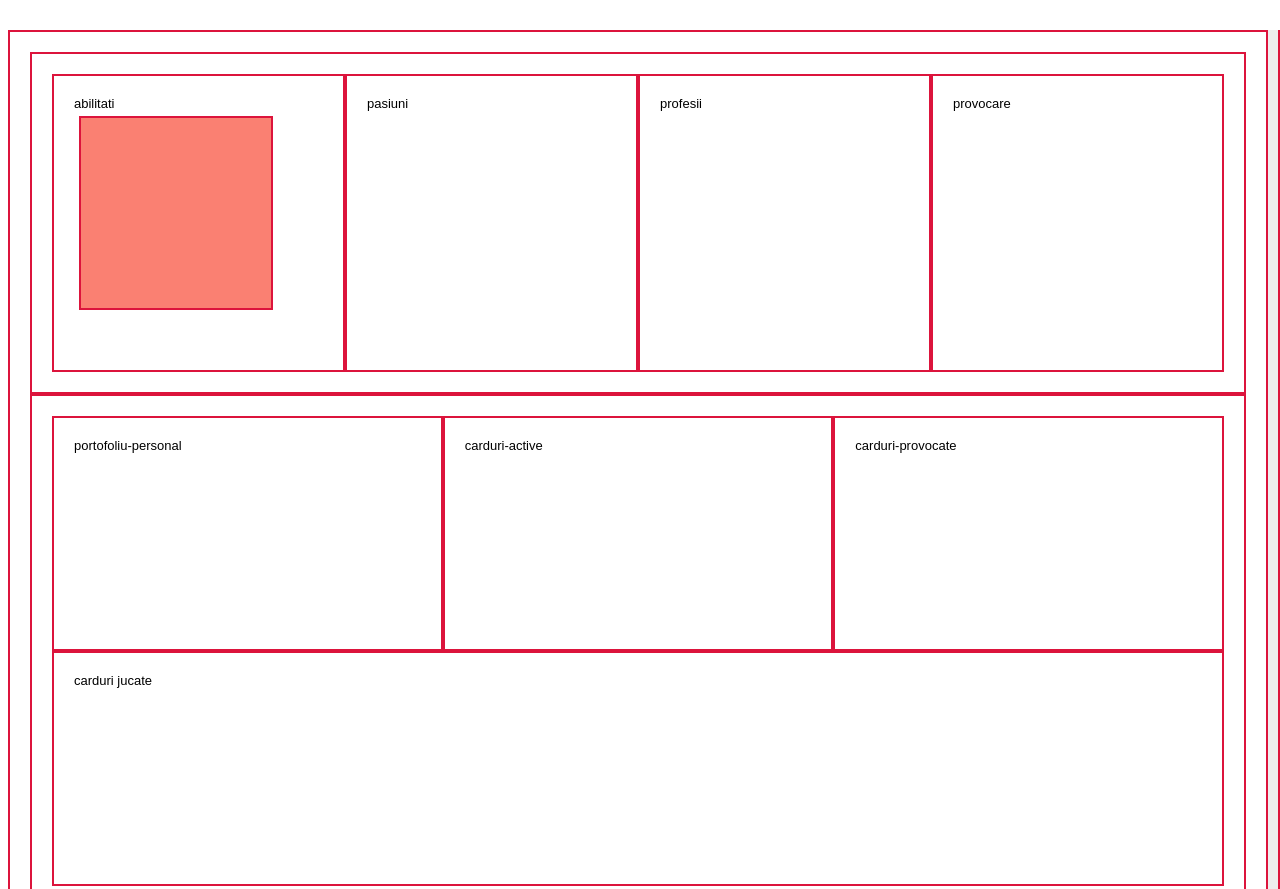
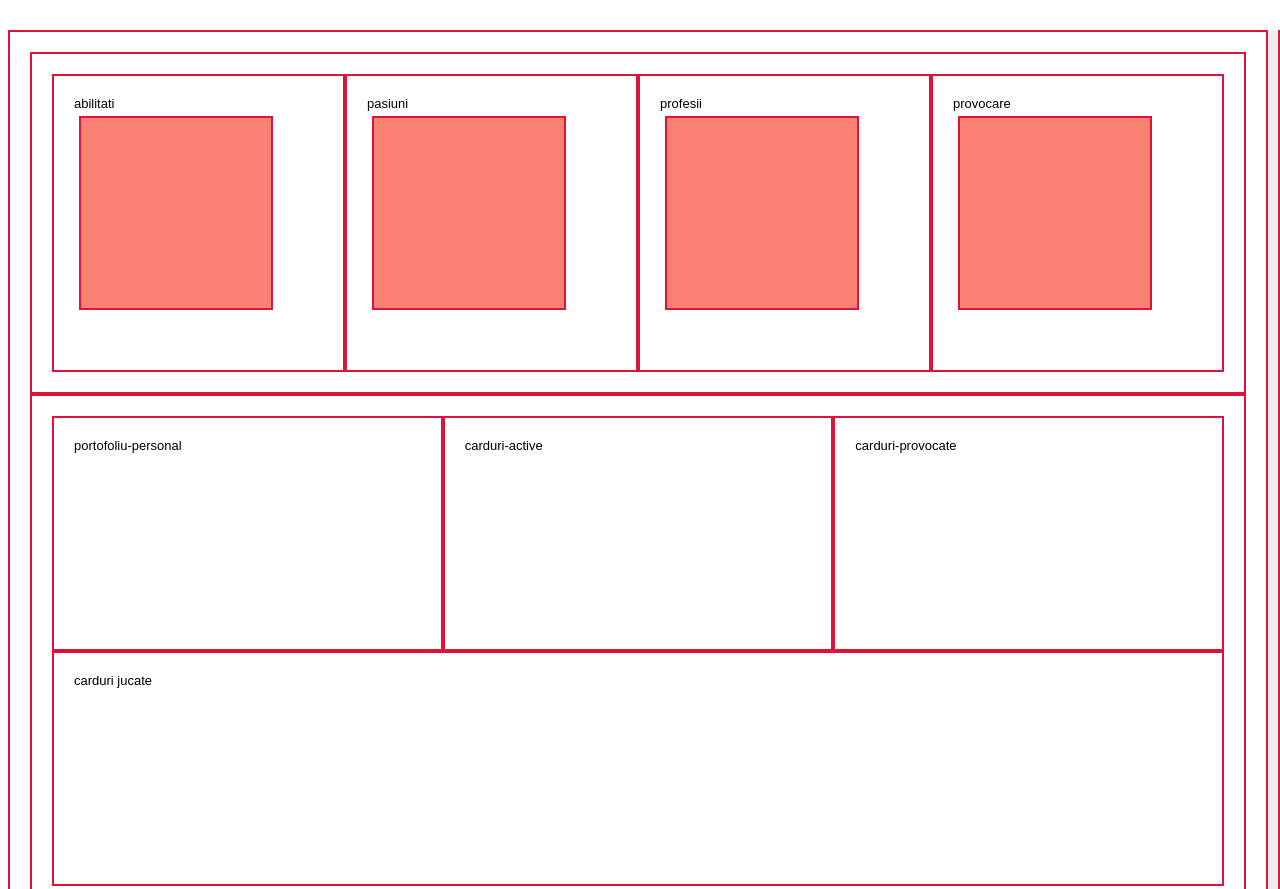
Before and after one commit to danasugu/cards-game, a plain HTML site: page index.html in a window 1280 px wide. Shown: the top 889 px of the page. Drawn offline with Linux system fonts and the light colour scheme.

Commit message:
Update index.html

```diff
--- a/index.html
+++ b/index.html
@@ -16,9 +16,15 @@
         <div class=" abilitati">abilitati
           <div class="draggable" draggable="true"></div>
         </div>
-        <div class="abilitati" draggable="true">pasiuni</div>
-        <div class="abilitati" draggable="true">profesii</div>
-        <div class="abilitati" draggable="true">provocare</div>
+        <div class="abilitati" draggable="true">pasiuni
+          <div class="draggable" draggable="true"></div>
+        </div>
+        <div class="abilitati" draggable="true">profesii
+          <div class="draggable" draggable="true"></div>
+        </div>
+        <div class="abilitati" draggable="true">provocare
+          <div class="draggable" draggable="true"></div>
+        </div>
       </div>
       <div class="player-table">
         <div class="portofoliu-personal">portofoliu-personal</div>
```
